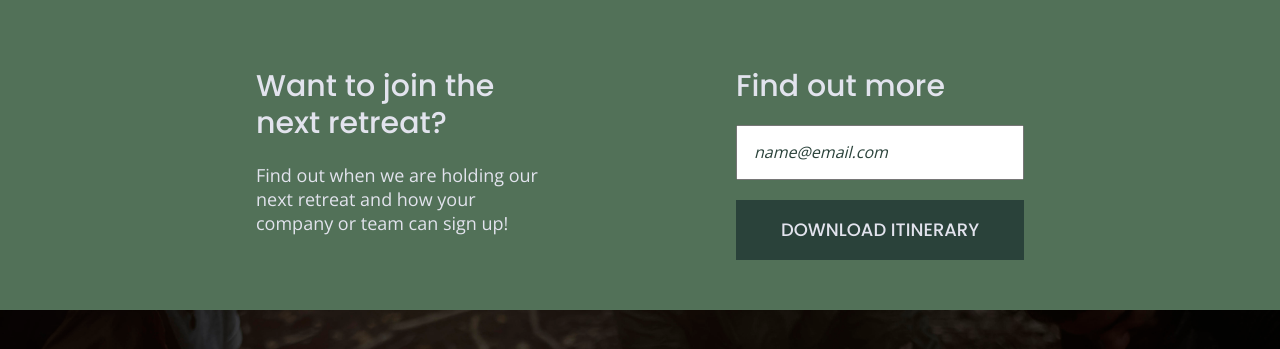
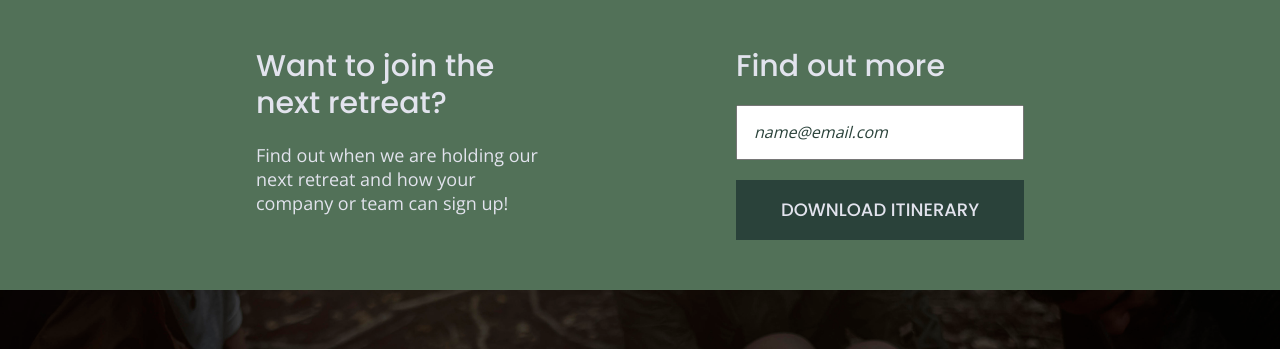
Before and after one commit to val-ue/unplugged, a website: page index.html in a window 1280 px wide. Shown: the part 724-1073 px from the top of the page. Drawn offline with nearby package versions, Linux system fonts and the light colour scheme.

Commit message:
Repositioned aside header

```diff
--- a/css/main.css
+++ b/css/main.css
@@ -279,6 +279,10 @@ aside {
   justify-content: center;
   align-items: center;
   flex-flow: row wrap;
+}
+
+aside h3 {
+  margin-top: 0px;
 }
 
 aside .form {
```
